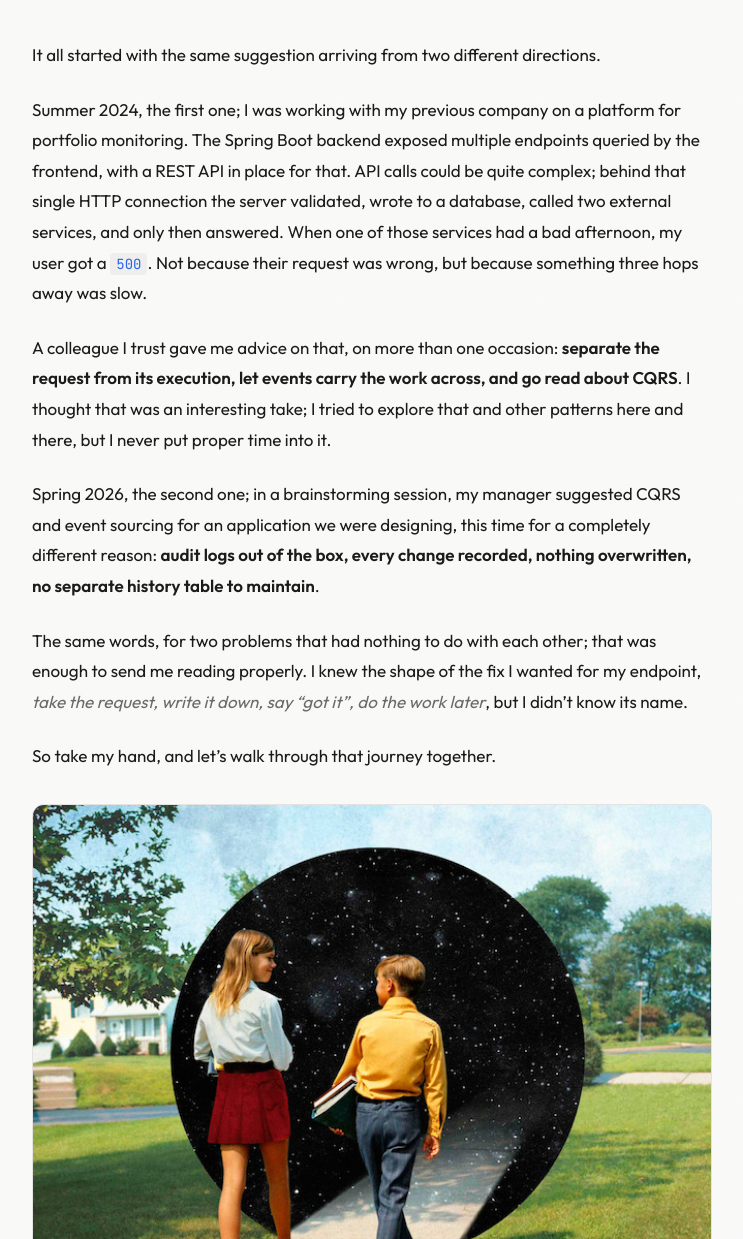
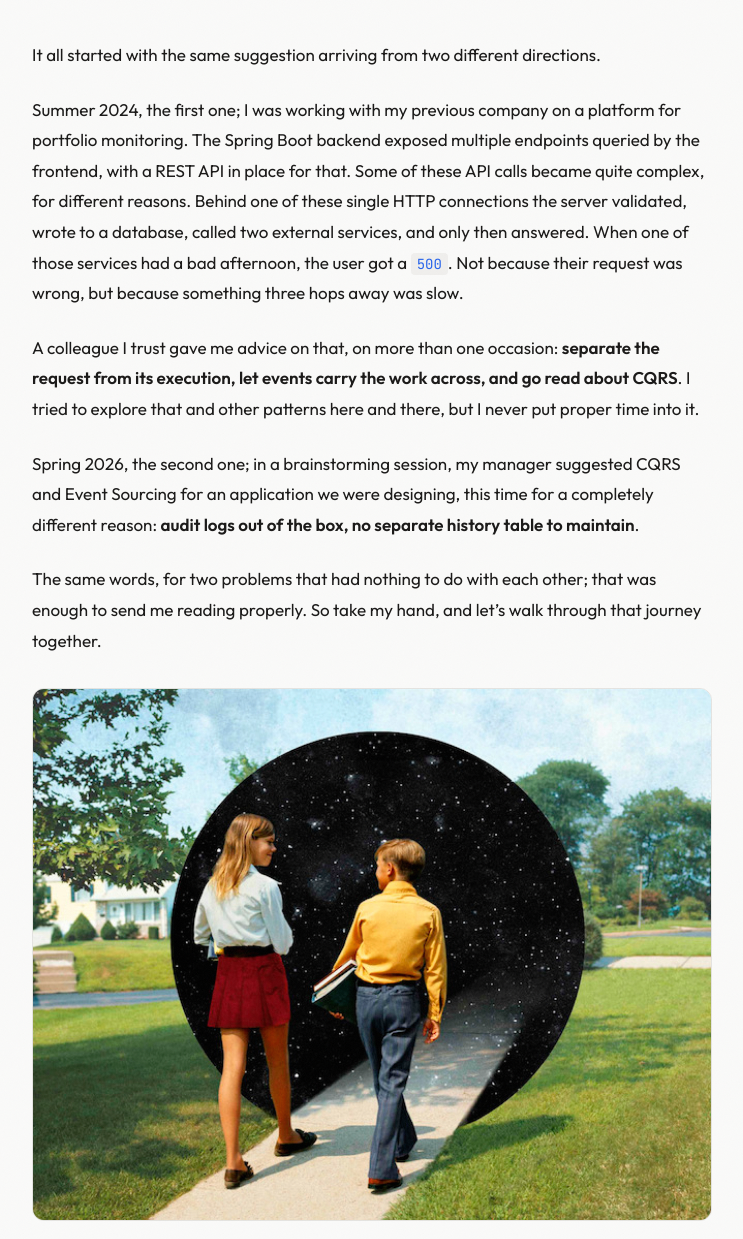
Before and after one commit to maldins46/comepaolo-blog-v2, a Jekyll site: the page built from _posts/2026-08-21-from-cqrs-to-event-driven-architecture.md, in a window 1280 px wide and 1400 px high, scrolled down 396 px. Shown: the part 161-1400 px from the top of the window, without its empty margins (152-895 px from the left). Built offline with Jekyll 4.4.1, drawn with Linux system fonts in a browser that asks for light colours; some of the changed text lies outside the part shown.

Commit message:
fix: Some corrections

```diff
--- a/_posts/2026-08-21-from-cqrs-to-event-driven-architecture.md
+++ b/_posts/2026-08-21-from-cqrs-to-event-driven-architecture.md
@@ -9,22 +9,20 @@
 
 It all started with the same suggestion arriving from two different directions.
 
-Summer 2024, the first one; I was working with my previous company on a platform for portfolio monitoring. The Spring Boot backend exposed multiple endpoints queried by the frontend, with a REST API in place for that. API calls could be quite complex; behind that single HTTP connection the server validated, wrote to a database, called two external services, and only then answered. When one of those services had a bad afternoon, my user got a `500`. Not because their request was wrong, but because something three hops away was slow.
+Summer 2024, the first one; I was working with my previous company on a platform for portfolio monitoring. The Spring Boot backend exposed multiple endpoints queried by the frontend, with a REST API in place for that. Some of these API calls became quite complex, for different reasons. Behind one of these single HTTP connections the server validated, wrote to a database, called two external services, and only then answered. When one of those services had a bad afternoon, the user got a `500`. Not because their request was wrong, but because something three hops away was slow.
 
-A colleague I trust gave me advice on that, on more than one occasion: **separate the request from its execution, let events carry the work across, and go read about CQRS**. I thought that was an interesting take; I tried to explore that and other patterns here and there, but I never put proper time into it.
+A colleague I trust gave me advice on that, on more than one occasion: **separate the request from its execution, let events carry the work across, and go read about CQRS**. I tried to explore that and other patterns here and there, but I never put proper time into it.
 
-Spring 2026, the second one; in a brainstorming session, my manager suggested CQRS and event sourcing for an application we were designing, this time for a completely different reason: **audit logs out of the box, every change recorded, nothing overwritten, no separate history table to maintain**.
+Spring 2026, the second one; in a brainstorming session, my manager suggested CQRS and Event Sourcing for an application we were designing, this time for a completely different reason: **audit logs out of the box, no separate history table to maintain**.
 
-The same words, for two problems that had nothing to do with each other; that was enough to send me reading properly. I knew the shape of the fix I wanted for my endpoint, *take the request, write it down, say "got it", do the work later*, but I didn't know its name.
-
-So take my hand, and let's walk through that journey together.
+The same words, for two problems that had nothing to do with each other; that was enough to send me reading properly. So take my hand, and let's walk through that journey together.
 
 <figure>
   <img src="{{ site.baseurl }}/assets/article_images/2026-08-21-from-cqrs-to-event-driven-architecture/get-deep.jpg" alt="Let's get deep on this together :)">
   <figcaption>Let's get deep on this together :)</figcaption>
 </figure>
 
-What I want to do here is connect a few tiles that were floating around separately in my head, and possibly in yours too: five patterns that keep coming up in the same conversations, what each one is really for, what it costs, and how they relate to one another. We start from a concrete need, that slow endpoint, and we end up somewhere far bigger than it.
+What I want to do here is connect a few tiles that were floating around separately in my head, and possibly in yours too: five patterns that keep coming up in the same conversations, what each one is really for, what it costs, and how they relate to one another. We start from a concrete need, that slow endpoint mentioned at first, and we end up somewhere far bigger than it.
 
 These are the five ideas we'll go through:
 
@@ -34,13 +32,13 @@
 4. **Transactional Outbox (+ Listen To Yourself).** One transaction for your state and your message.
 5. **Event-Driven Architecture.** Publish the fact, let the rest of the company consume it.
 
-To compare them fairly, every step gets pointed at the same example: an **order management system**, the boring back end of any online shop. A customer places an order, changes the delivery address ten minutes later, pays, and eventually the thing ships. A small domain, familiar to everybody, and with one property that becomes important later.
+To compare them fairly, every step gets pointed at the same example: an **order management system**, the back end of any online shop. A customer places an order, changes the delivery address ten minutes later, pays, and eventually the thing ships. A small domain, familiar to everybody, and with one property that becomes important later.
 
 For every step I'll ask the same two things: what it fixes on that example, and what it charges in exchange. Plus a third one that mattered more to me at the time, which is whether it gets us any closer to fixing that endpoint.
 
 ---
 
-## Step zero: The architecture we all know (and why it's fine)
+## Step zero: The baseline architecture we all know
 
 It's worth being precise about what we're comparing against, because it's tempting to turn it into an easy target, and it doesn't deserve that. The classic MVC layered application has four properties, and they travel together:
 
@@ -58,27 +56,27 @@
 
 But there are cracks, and each one is the reason for one of the five steps:
 
-1. **The data model is a compromise.** One schema serves writing *and* every shape of reading. That's why we often end up with a pile of database views: we're extracting read-optimised shapes from a write-optimised store, hiding a conflict of interest.
+1. **The data model is a compromise.** One schema serves both writing *and* reading. The form of that schema is usually write-optimized, meaning that we often end up using some tricks to obtain read-optimized views on top of it (ex., using database views). We hide a conflict of interest.
 2. **You can't scale reads and writes independently.** If your traffic is 90% reads, read replicas solve that today, cheaply, with no architectural change whatsoever, giving you *more of the same shape*. But if the shape itself is the problem, more copies of it don't help, and you have to rewrite the whole stack.
 3. **There's no history.** No snapshot, no replay, no rollback, no audit trail. Not because it's impossible, but because *you have to write that code yourself*, as a feature.
 4. **It pulls toward a monolith.** Nothing forbids splitting it, but the pull of "one model, one store, one deploy" is real.
 
-Cracks one and three (data model trade-off and no history) are the interesting ones, and they lead to different places. That's where the rest of this goes.
+So, what should we do when these cracks start to look more like reefs?
 
 ---
 
-## Step one: CQRS (and why it is much smaller than you think)
+## Step one: CQRS, and why it is much smaller than you think
 
-Let's start with the definition. CQRS is an architectural pattern, and stands for Command Query Responsibility Segregation. **Commands** are write operations, **queries** are read operations, and the claim is simply that the two don't have to share a model. The idea behind the pattern is simple: one code path handles writes, shaped around the business rules it has to enforce. Another handles reads, shaped around the questions the UI actually asks. They can share a database, even a schema. They just stop sharing a *model*.
+Let's start with the definition. CQRS is an architectural pattern, and stands for Command Query Responsibility Segregation. **Commands** are write operations, **queries** are read operations, and the claim is simply that the two don't have to share a model. The idea behind the pattern is simple: one code path handles writes, shaped around the business rules it has to enforce. Another handles reads, shaped around the questions the UI actually asks. They can share a database. They just stop sharing a *model*.
 
 <figure>
   <img src="{{ site.baseurl }}/assets/article_images/2026-08-21-from-cqrs-to-event-driven-architecture/02-cqrs.png" alt="Plain CQRS: an order command service with a rich write model and an order query service with a flat read model, both against the same database">
   <figcaption>The split is in the code, not in the infrastructure</figcaption>
 </figure>
 
-This alone addresses the data modelling compromise crack mentioned before. Your write model can be a rich domain object with all its rules, your read model can be a flat denormalised thing that answers "every unshipped order from this week, most valuable first" in one query, and neither compromises for the other. No broker, no event store, no eventual consistency, no new operational work.
+This alone addresses the data modelling compromise crack mentioned before. Your write model can be a rich domain object with all its rules, your read model can be a flat denormalised thing that answers "every unshipped order from this week, most valuable first" in one query, and neither compromises for the other.
 
-The benefit is particularly felt in high-performance applications. CQRS lets you separate the load of reads and writes (crack #2), allowing you to scale each independently. An example of this is using different database access techniques for read and update.
+The benefit is particularly felt in high-performance applications. Since read and write "stacks" are now separated, they can now grow and *scale* independently. You can go from naive approaches, like having denormalized schema on reads to reduce the need of join oprations, to advenced approaches that involve even using **multiple** data stores. Which means, storing models in different databases, or with even different technologies (ex., using a Redis cache for read operations, with faster data access).
 
 On the other side, keep in mind that like any pattern, CQRS is useful in some places, but not in others. Many systems do fit a CRUD mental model, and so should be done in that style. CQRS is a significant mental leap for all concerned, so shouldn't be tackled unless the benefit is worth the jump. It could (and should) only be used on specific portions of a system (a BoundedContext in DDD) and not the system as a whole.
 
@@ -86,9 +84,9 @@
 
 ## Step two: event sourcing, and the state you never stored
 
-Event sourcing answers a different question altogether: *what do we store?*
+Event Sourcing answers a different question altogether: *what do we store?*
 
-Worth saying once before going into the details, since it confused me for weeks: **CQRS and event sourcing are two separate patterns**, and the dependency runs one way only. Event sourcing effectively forces CQRS on you (for reasons we'll get to). Most articles present them as one package.
+Worth saying once before going into the details, since it confused me for weeks: **CQRS and Event Sourcing are two separate patterns**, and the dependency runs one way only. Event sourcing effectively forces CQRS on you (for reasons we'll get to). Most articles present them as one package.
 
 So let's get back to that; **Event Sourcing** is an architectural design pattern, based on a simple concept: determine *application state from a sequence of events*. Not rows holding current values, but the ordered list of everything that ever happened. Instead of a row that says `status = SHIPPED`, you store `OrderPlaced`, then `OrderDeliveryAddressChanged`, then `OrderShipped`. Current state isn't stored at all: you get it by replaying the list.
 
@@ -120,13 +118,13 @@
   <figcaption>The same split as before, with considerably more machinery</figcaption>
 </figure>
 
-What you buy with all that machinery is the missing history crack, closed completely. You can rebuild any state at any time, which means "what did this look like on the 3rd of March?" stops being a research project. My favourite consequence is the debugging one: a user hits a bug that only shows up after a specific sequence of operations, and instead of guessing, you replay their exact stream into a test environment and watch it happen in front of you.
+What you buy with all that machinery is the missing history crack, closed completely. You can rebuild any state at any time, which means "what did this look like on the 3rd of March?" stops being a research project. Another interesting consequence regards also *debugging*: if a user hits a bug that only shows up after a specific sequence of operations, you replay their exact stream into a test environment and watch it happen, instead of guessing.
 
 ### The reality check
 
 At this point I had a decent map and no idea whether anyone actually lived there. So I went looking for people who had actually built these systems, rather than people explaining them, and the picture is clearly divided.
 
-It pays off in some places. The creator of Axon Framework, in [a thread about real-world adoption](https://www.reddit.com/r/java/comments/6znmfi/anyone_using_axon_or_cqrs_event_sourcing_in_real), lists banks running core payment systems on it, airport management systems processing radar data, and the betting industry, *"because of the strict auditing requirements and high value of past events."* Someone rebuilding tracking for a large logistics firm put it more sharply: the traditional model, *"CRUD, locks, relational DB, is the one that ADDS a lot of complexity here, not the event sourcing stack we chose."* That's the strongest case for the pattern. Not that it's powerful, but that in the right domain it's *simpler than the alternative*.
+It pays off in some places. The creator of Axon Framework (a, probably "the", state-of-the-art framework that allows to apply CQRS + Event Sourcing in Java), in [a thread about real-world adoption](https://www.reddit.com/r/java/comments/6znmfi/anyone_using_axon_or_cqrs_event_sourcing_in_real), lists banks running core payment systems on it, airport management systems processing radar data, and the betting industry, *"because of the strict auditing requirements and high value of past events."* Someone rebuilding tracking for a large logistics firm put it more sharply: the traditional model, *"CRUD, locks, relational DB, is the one that ADDS a lot of complexity here, not the event sourcing stack we chose."* That's the strongest case for the pattern. Not that it's powerful, but that in the right domain it's *simpler than the alternative*.
 
 And it could be a disaster in others. A team processing 40,000 IoT messages a second, exactly the "high throughput" territory you'd expect to be a good fit, tried it and scrapped it: it *"adds massive amounts of complexity, and what would be a simple problem to solve in standard architecture becomes a whole sprint for your team."* Their conclusion was to stick with a traditional architecture until it can't cut it, then refactor, rather than choosing it from the start.
 
```
Also changed, not shown: other parts of _posts/2026-08-21-from-cqrs-to-event-driven-architecture.md (+3 -3 lines).
